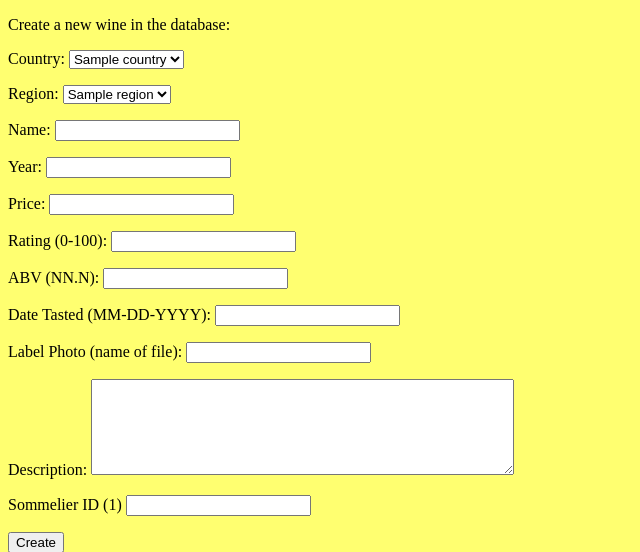
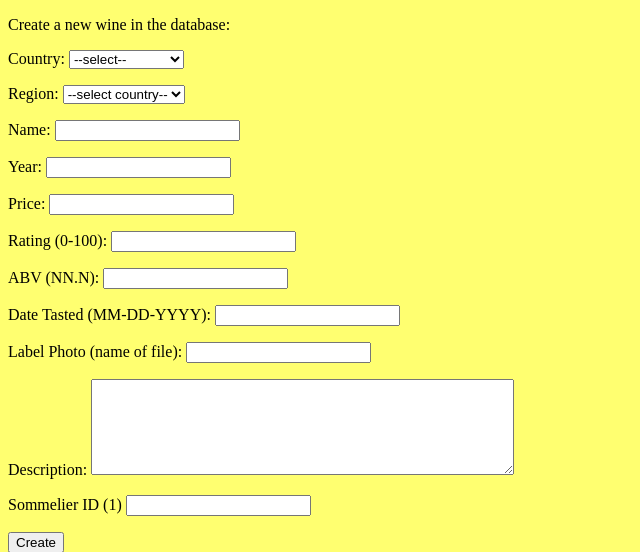
Before and after one commit to alanisaacs/exultoshores, a Flask app: page /wine/new in a window 1280 px wide. Shown: the top 552 px of the page, without its empty margins (0-640 px from the left). Run offline with Flask 2, Linux system fonts and the light colour scheme; tables that the repository leaves empty hold one stand-in row (values such as "Sample post").

Commit message:
Populate region dropdown in newWine page based on country selected

```diff
--- a/wines/templates/newWine.html
+++ b/wines/templates/newWine.html
@@ -2,24 +2,36 @@
 <html>
     <head>
         <link rel=stylesheet type=text/css href="{{ url_for('static', filename='styles.css') }}">
+        <script>
+            function populateRegion(x) {
+                // Display regions in dropdown associated with the country selected by user
+                let selectedCountryID = document.getElementById('country_id').value;
+                let eid = document.getElementById('region_id');
+                eid.innerHTML = "<option value='none'>--select--</option>"
+                {% for region in regions %}
+                    if ({{region.country_id}} == selectedCountryID) {
+                        eid.innerHTML += "<option value={{region.id}}>{{region.name}}</option>"
+                    }
+                {% endfor %}
+            }
+        </script>
     </head>
     <body>
         <p>Create a new wine in the database:</p>
             <form action="" method = "post">
                 <p>
                     <label for="country_id">Country:</label>
-                        <select name="country_id">
-                        {% for country in countries %}
-                            <option value={{country.id}}>{{country.name}}</option>
-                        {% endfor %}
+                        <select name="country_id" id="country_id" onchange="populateRegion()">
+                            <option value="none">--select--</option>
+                            {% for country in countries %}
+                                <option value={{country.id}}>{{country.name}}</option>
+                            {% endfor %}
                         </select>
                 </p>
                 <p>
                     <label for="region_id">Region:</label>
-                        <select name="region_id">
-                        {% for region in regions %}
-                            <option value={{region.id}}>{{region.name}}</option>
-                        {% endfor %}
+                        <select name="region_id" id="region_id">
+                            <option value="none">--select country--</option>
                         </select>
                 </p>
                 <p>
@@ -66,5 +78,7 @@
                 </p>
             </form>
         <p><a href="/">Back to home page</a></p>
+
+
     </body>
 </html>
```
